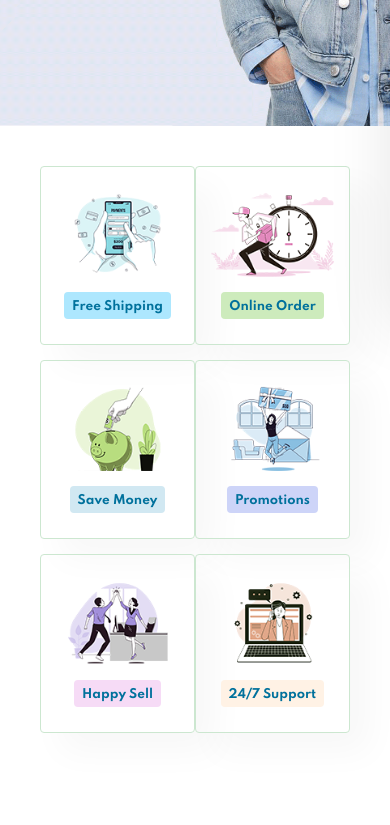
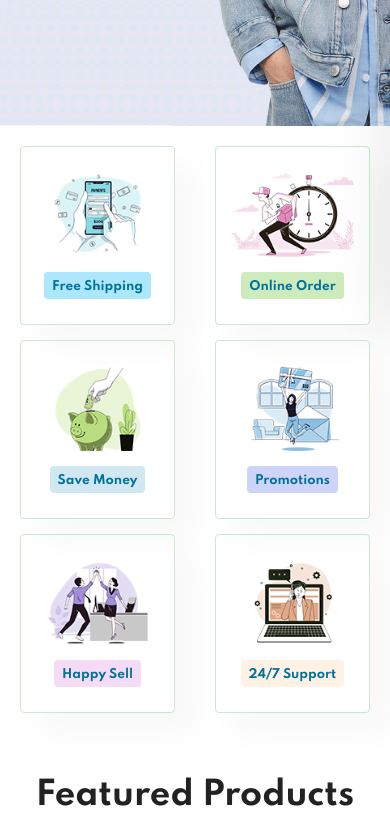
Before and after one commit to pTudor069/Clothing-Store, a plain HTML site: page index.html in a window 390 px wide. Shown: the part 560-1385 px from the top of the page. Drawn offline with Linux system fonts and the light colour scheme.

Commit message:
Version 10

```diff
--- a/style.css
+++ b/style.css
@@ -883,7 +883,7 @@ footer a:hover {
 
 @media (max-width: 799px) {
   .section-p1 {
-    padding: 40px 40px;
+    padding: 20px;
   }
 
   #navbar {
```
